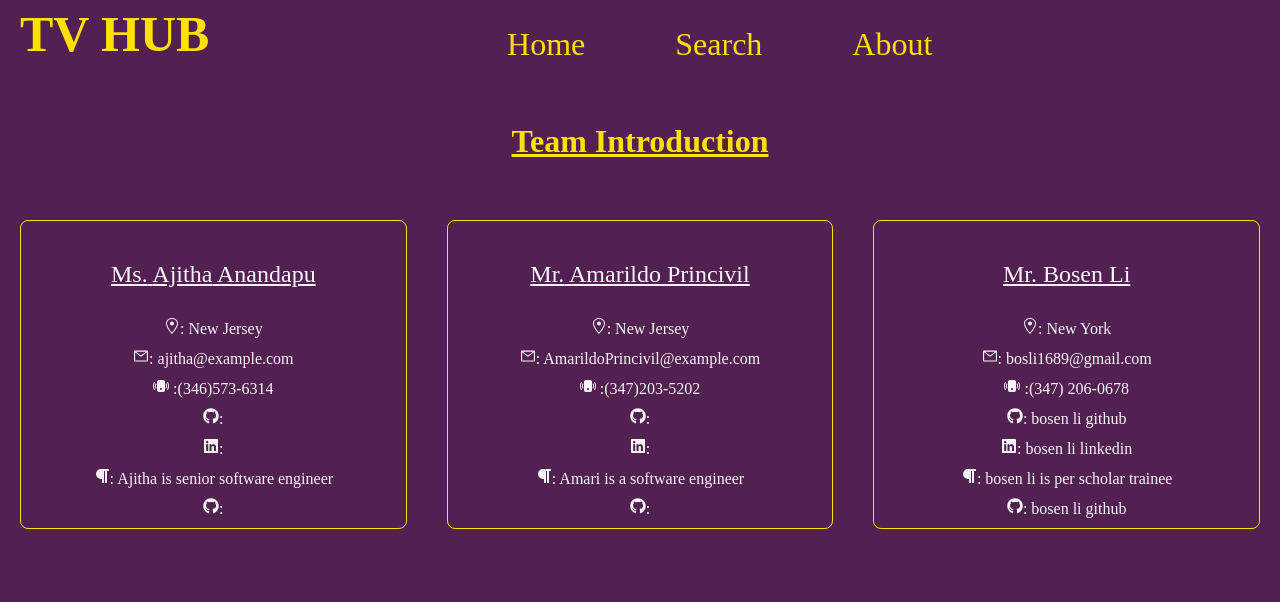
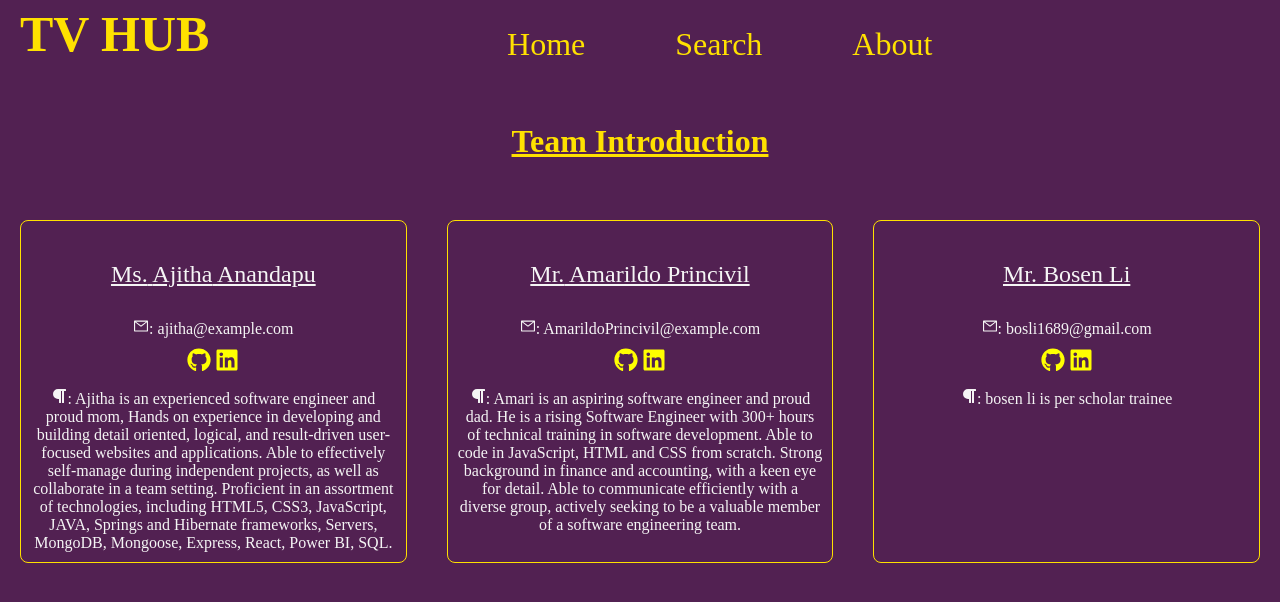
Before and after one commit to ajprince86/tvshows, a React (Create React App) app: page /about in a window 1280 px wide. Shown: the top 602 px of the page. Built offline with nearby package versions, Linux system fonts and the light colour scheme.

Commit message:
added links to icon

```diff
--- a/src/components/Team.js
+++ b/src/components/Team.js
@@ -22,15 +22,11 @@ function Team (props) {
         <div className="team-div">
           {/* <h1> Team Mate</h1> */}
             <p className='team-p-name'>{name.title} {name.first} {name.last} </p>
-            <p><GoLocation />: {location}</p>
+
             <p><AiOutlineMail />: {email}</p>
-            <p><BsFillPhoneVibrateFill /> :{cell}</p>
-            <p>< FaGithub />: {github}</p>
-            <p>< FaLinkedin />: {linkedin}</p>
+            <p> </p>
+            <p className='about'><a href={github} >< FaGithub /></a> <a href={linkedin} >< FaLinkedin /></a></p>
             <p><FaParagraph />: {introduction}</p>
-            <div className= "footer-github-link">
-            <p>< FaGithub />: {github}</p>
-            </div>
         </div>
 
     )
--- a/src/data/teamData.js
+++ b/src/data/teamData.js
@@ -8,9 +8,9 @@ const team = [
       location: "New Jersey",
       email: "ajitha@example.com",
       cell: "(346)573-6314",
-      github: "",
-      linkedin: "" ,
-      introduction: "Ajitha is senior software engineer"
+      github: "https://github.com/Ajitha99",
+      linkedin: "https://www.linkedin.com/in/ajithaanandapu/" ,
+      introduction: "Ajitha is an experienced software engineer and proud mom, Hands on experience in developing and building detail oriented, logical, and result-driven user-focused websites and applications. Able to effectively self-manage during independent projects, as well as collaborate in a team setting. Proficient in an assortment of technologies, including HTML5, CSS3, JavaScript, JAVA, Springs and Hibernate frameworks, Servers, MongoDB, Mongoose, Express, React, Power BI, SQL. "
       },
         {
           name: {
@@ -21,9 +21,9 @@ const team = [
           location: "New Jersey",
           email: "AmarildoPrincivil@example.com",
           cell: "(347)203-5202",
-          github: "",
-          linkedin: "" ,
-          introduction: "Amari is a software engineer"
+          github: "https://github.com/ajprince86",
+          linkedin: "https://www.linkedin.com/in/amarildo-j-princivil-95518526/" ,
+          introduction: "Amari is an aspiring software engineer and proud dad. He is a rising Software Engineer with 300+ hours of technical training in software development. Able to code in JavaScript, HTML and CSS from scratch. Strong background in finance and accounting, with a keen eye for detail. Able to communicate efficiently with a diverse group, actively seeking to be a valuable member of a software engineering team."
         },
 
         {
@@ -35,8 +35,8 @@ const team = [
           location: "New York",
             email: "bosli1689@gmail.com",
             cell: "(347) 206-0678",
-            github: "bosen li github",
-            linkedin: "bosen li linkedin" ,
+            github: "https://github.com/bosenli",
+            linkedin: "https://www.linkedin.com/in/bosen-li-327a511b1/" ,
             introduction: "bosen li is per scholar trainee"
           }
 ]
--- a/src/styles/about.css
+++ b/src/styles/about.css
@@ -26,3 +26,8 @@
     padding-top: 30px;
     padding-bottom: 20px;
 }
+
+.about a{
+    color: yellow;
+    font-size: x-large;
+}
```
